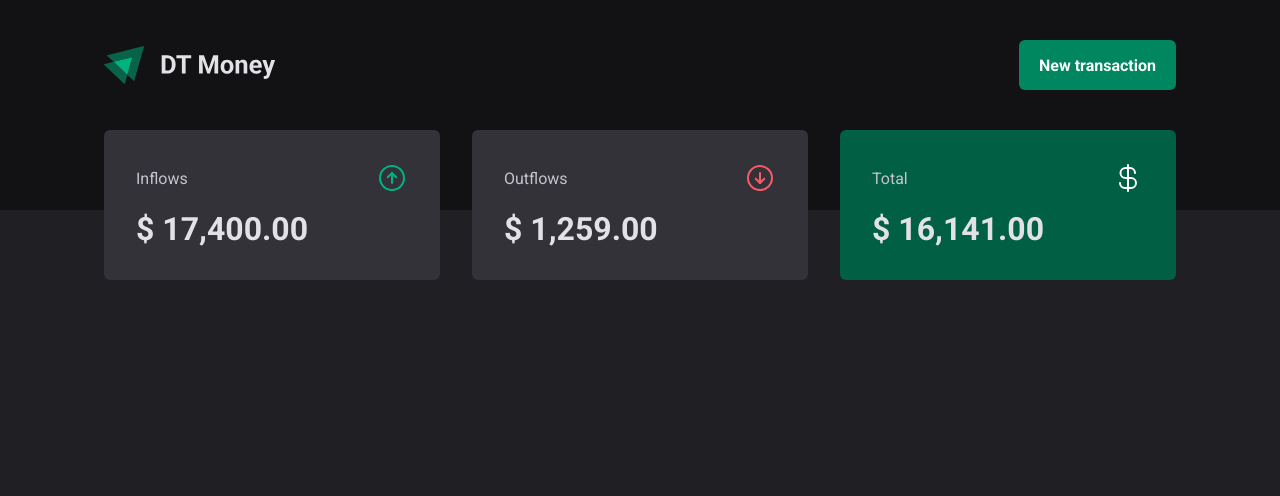
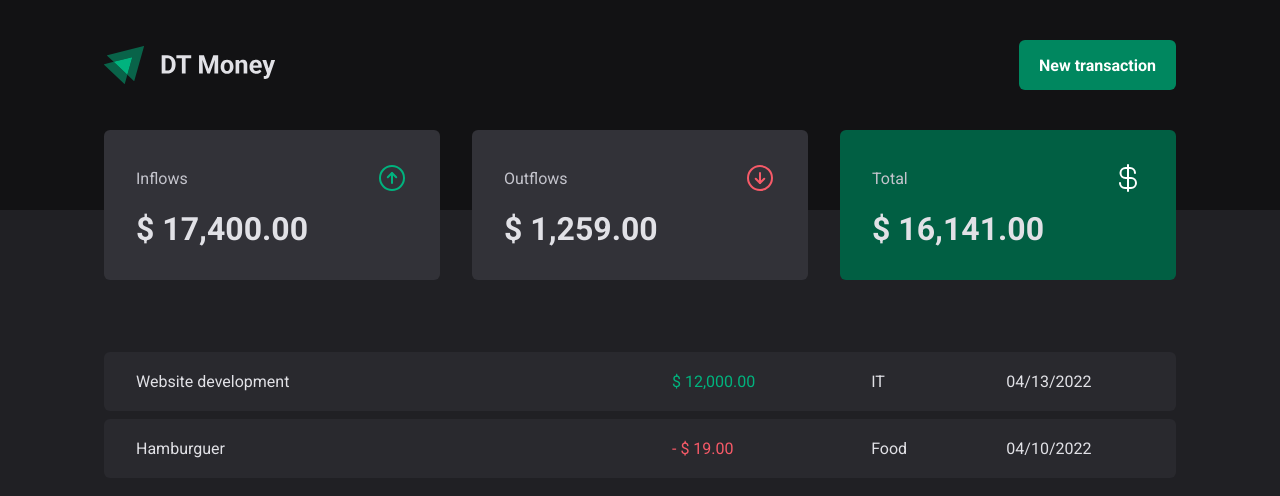
Before and after one commit to renatomarquesteles/ignite-03-dt-money, a React (Vite) app: page / in a window 1280 px wide. Shown: the top 496 px of the page. Built offline with nearby package versions, Linux system fonts and the light colour scheme.

Commit message:
feat: adds Transaction Table

```diff
--- a/src/pages/Transactions/index.tsx
+++ b/src/pages/Transactions/index.tsx
@@ -1,11 +1,35 @@
 import { Header } from '../../components/Header';
 import { Summary } from '../../components/Summary';
+import { Container, PriceHighlight, Table } from './styles';
 
 export const Transactions = () => {
   return (
     <div>
       <Header />
       <Summary />
+
+      <Container>
+        <Table>
+          <tbody>
+            <tr>
+              <td width="50%">Website development</td>
+              <td>
+                <PriceHighlight variant="income">$ 12,000.00</PriceHighlight>
+              </td>
+              <td>IT</td>
+              <td>04/13/2022</td>
+            </tr>
+            <tr>
+              <td width="50%">Hamburguer</td>
+              <td>
+                <PriceHighlight variant="outcome">- $ 19.00</PriceHighlight>
+              </td>
+              <td>Food</td>
+              <td>04/10/2022</td>
+            </tr>
+          </tbody>
+        </Table>
+      </Container>
     </div>
   );
 };
--- a/src/pages/Transactions/styles.ts
+++ b/src/pages/Transactions/styles.ts
@@ -1,3 +1,40 @@
 import styled from 'styled-components';
 
-export const Container = styled.div``;
+export const Container = styled.main`
+  width: 100%;
+  max-width: 1120px;
+  margin: 4rem auto 0;
+  padding: 0 1.5rem;
+`;
+
+export const Table = styled.table`
+  width: 100%;
+  border-collapse: separate;
+  border-spacing: 0 0.5rem;
+
+  td {
+    padding: 1.25rem 2rem;
+    background: ${(props) => props.theme['gray-700']};
+
+    &:first-child {
+      border-top-left-radius: 6px;
+      border-bottom-left-radius: 6px;
+    }
+
+    &:last-child {
+      border-top-right-radius: 6px;
+      border-bottom-right-radius: 6px;
+    }
+  }
+`;
+
+interface PriceHighlightProps {
+  variant: 'income' | 'outcome';
+}
+
+export const PriceHighlight = styled.span<PriceHighlightProps>`
+  color: ${(props) =>
+    props.variant === 'income'
+      ? props.theme['green-300']
+      : props.theme['red-300']};
+`;
```
